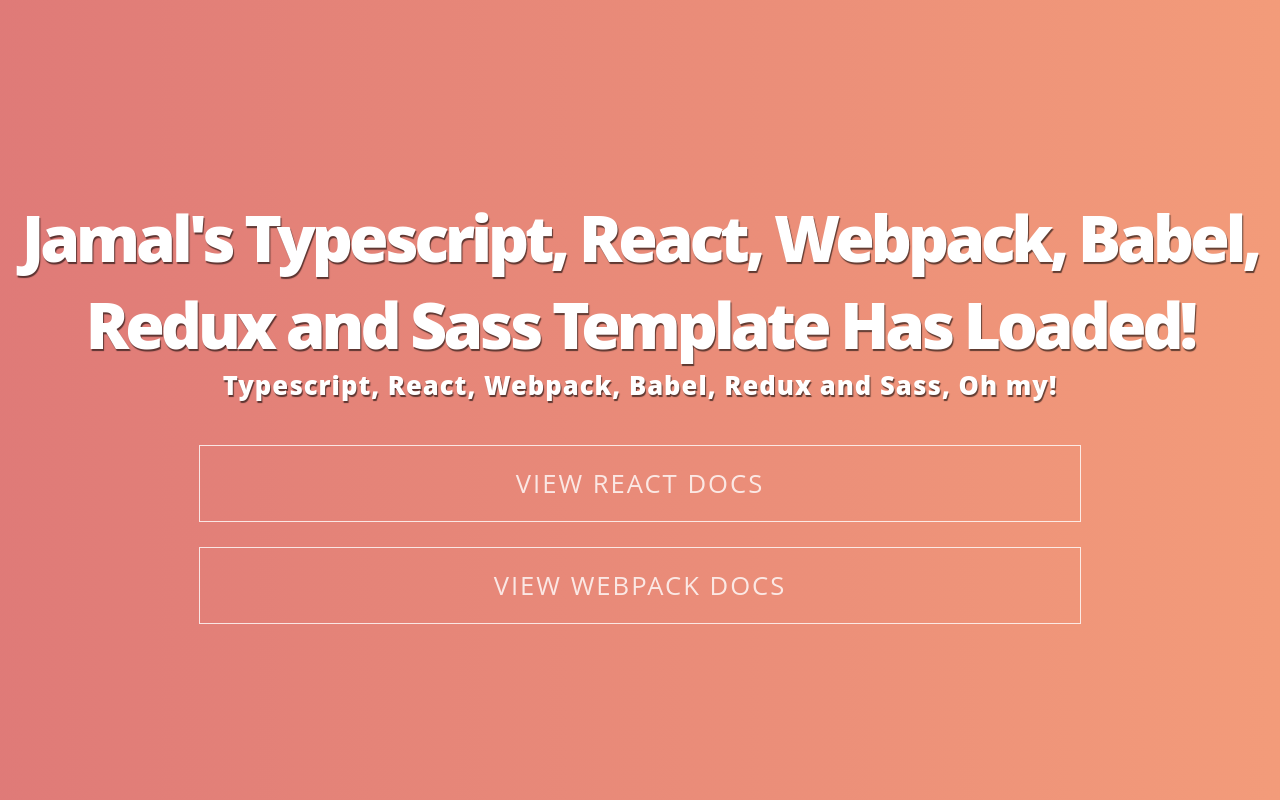
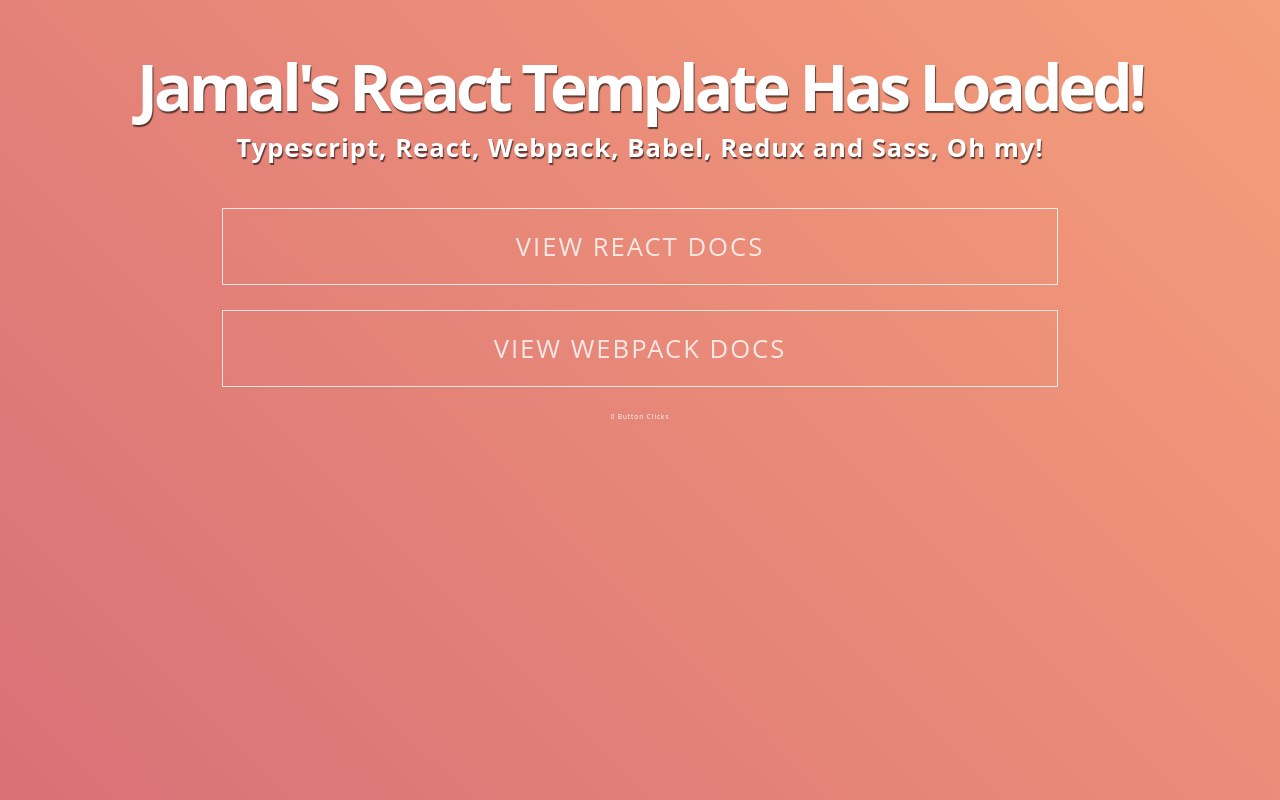
Before and after one commit to jamalmoir/Typescript-React-Webkit-Babel-Redux-Sass-Template, a React app: page / in a window 1280 px wide. Built offline with nearby package versions, Linux system fonts and the light colour scheme.

Commit message:
Move around some css and add another action/reducer for button clicks

```diff
--- /dev/null
+++ b/src/components/App.scss
@@ -0,0 +1,35 @@
+.App {
+  width: 100%;
+  height: 100%;
+  display: flex;
+  flex: 1;
+  flex-direction: column;
+  align-items: center;
+  justify-content: center;
+  text-align: center;
+}
+
+html, body, #root {
+  width: 100%;
+  height: 100%;
+  margin: 0;
+  padding: 0;
+}
+
+body {
+  background: linear-gradient(45deg, #3a1c71, #d76d77, #ffaf7b);
+  background-size: 400%;
+  animation: Background 20s ease infinite;
+}
+
+@keyframes Background {
+  0% {
+    background-position: 0% 50%;
+  }
+  50% {
+    background-position: 100% 50%;
+  }
+  100% {
+    background-position: 0% 50%;
+  }
+}
--- a/src/components/Home/home.scss
+++ b/src/components/Home/home.scss
@@ -1,27 +1,11 @@
-body {
-  background: linear-gradient(45deg, #3a1c71, #d76d77, #ffaf7b);
-  background-size: 400%;
-  animation: Background 20s ease infinite;
-}
-
-.container {
-  position: fixed;
-  top: 0;
-  left: 0;
-  width: 100%;
-  height: 100%;
+.Home {
   display: flex;
   flex: 1;
-  flex-direction: column;
-  align-items: center;
-  justify-content: center;
-  text-align: center;
-}
+  padding: 0 50px;
 
   h1 {
     color: #ffffff;
     font-family: "Open Sans", sans-serif;
-  font-weight: 800;
     font-size: 4em;
     letter-spacing: -4px;
     text-shadow: 1px 2px 1px rgba(0, 0, 0, 0.6);
@@ -36,6 +20,13 @@
     }
   }
 
+  .button-clicks {
+      color: #ffffff;
+      letter-spacing: 1px;
+      font-family: "Open Sans", sans-serif;
+      font-size: 0.4em;
+  }
+
   .button {
     display: block;
     background: transparent;
@@ -43,7 +34,7 @@
     opacity: 0.8;
     margin: 25px auto;
     padding: 20px 40px;
-  width: 800px;
+    width: 75%;
     color: #ffffff;
     text-align: center;
     font-family: "Open Sans", sans-serif;
@@ -59,39 +50,4 @@
       color: #a1a1a1;
     }
   }
-
-@-webkit-keyframes Background {
-  0% {
-    background-position: 0% 50%;
 }
-  50% {
-    background-position: 100% 50%;
-  }
-  100% {
-    background-position: 0% 50%;
-  }
-}
-
-@-moz-keyframes Background {
-  0% {
-    background-position: 0% 50%;
-  }
-  50% {
-    background-position: 100% 50%;
-  }
-  100% {
-    background-position: 0% 50%;
-  }
-}
-
-@keyframes Background {
-  0% {
-    background-position: 0% 50%;
-  }
-  50% {
-    background-position: 100% 50%;
-  }
-  100% {
-    background-position: 0% 50%;
-  }
-}
--- a/src/components/Home/index.tsx
+++ b/src/components/Home/index.tsx
@@ -1,42 +1,60 @@
 import React from "react";
 import { connect } from 'react-redux';
+import { Dispatch } from 'redux';
 
 import Types from 'Types';
+import { BUTTON_CLICK } from "../../redux/actions/actionTypes";
 import "./home.scss";
 
 
 interface HomeProps {
   appLoaded: boolean;
+  buttonClicks: number;
+  onButtonClick: () => null;
 }
 
-const mapStateToProps = (state: Types.RootState) => {
-  return {
-    appLoaded: state.app.appLoaded,
+class Home extends React.Component<HomeProps> {
+  buttonClickHandler = () => {
+		this.props.onButtonClick();
   }
-};
 
-class Home extends React.Component<HomeProps> {
   render () {
     return (
-      <div className="container">
+      <div className="Home">
         <div>
-          <h1>Jamal's Typescript, React, Webpack, Babel, Redux and Sass Template { this.props.appLoaded ? "Has Loaded!" : "" }</h1>
+          <h1>Jamal's React Template { this.props.appLoaded ? "Has Loaded!" : "" }</h1>
           <a className="button"
             href="https://reactjs.org/docs/getting-started.html"
             target="_blank"
+            onClick={this.buttonClickHandler}
           >
             View React Docs
           </a>
           <a className="button"
             href="https://webpack.js.org/concepts"
             target="_blank"
+            onClick={this.buttonClickHandler}
           >
             View Webpack Docs
           </a>
+          <div className="button-clicks">{this.props.buttonClicks === 1 ? '1 Button Click' : this.props.buttonClicks + ' Button Clicks'}</div>
         </div>
       </div>
     )
   };
 };
 
-export default connect(mapStateToProps)(Home);
+const mapStateToProps = (state: Types.RootState) => {
+  return {
+    appLoaded: state.app.appLoaded,
+    buttonClicks: state.home.buttonClicks,
+  }
+};
+
+const mapDispatchToProps = (dispatch: Dispatch<Types.RootAction>) => {
+	return {
+		onButtonClick: () => dispatch({type: BUTTON_CLICK})
+	}
+}
+
+export default connect(mapStateToProps, mapDispatchToProps)(Home);
--- a/src/components/app.tsx
+++ b/src/components/app.tsx
@@ -4,6 +4,8 @@
 import { Dispatch } from 'redux';
 
 import Types from 'Types'
+
+import "./App.scss";
 
 import { AppAction } from '../redux/reducers/app'
 import { APP_LOAD } from '../redux/actions/actionTypes';
@@ -38,7 +40,7 @@
 
   render () {
     return (
-      <div>
+      <div className="App">
         { this.props.appLoaded ? content: ""}
       </div>
     )
--- a/src/redux/actions/actionTypes.ts
+++ b/src/redux/actions/actionTypes.ts
@@ -1,2 +1,3 @@
 export const APP_LOAD = 'APP_LOAD';
 export const INPUT_CHANGE = 'INPUT_CHANGE';
+export const BUTTON_CLICK = 'BUTTON_CLICK';
--- /dev/null
+++ b/src/redux/actions/home.ts
@@ -0,0 +1,4 @@
+import { BUTTON_CLICK } from './actionTypes';
+import { action } from 'typesafe-actions';
+
+export const buttonClick = () => action(BUTTON_CLICK);
--- a/src/redux/reducer.ts
+++ b/src/redux/reducer.ts
@@ -1,9 +1,11 @@
 import app from './reducers/app';
+import home from './reducers/home';
 import { combineReducers } from 'redux';
 import { connectRouter } from 'connected-react-router'
 import { History } from 'history'
 
 export default (history: History) => combineReducers({
   app,
+  home,
   router: connectRouter(history)
 });
--- /dev/null
+++ b/src/redux/reducers/home.ts
@@ -0,0 +1,29 @@
+import { ActionType } from 'typesafe-actions';
+
+import { BUTTON_CLICK } from '../actions/actionTypes';
+import * as actions from '../actions/home';
+
+
+export interface HomeState {
+  buttonClicks: number;
+}
+
+export type HomeAction = ActionType<typeof actions>
+
+const initialState: HomeState = {
+  buttonClicks: 0,
+};
+
+const reducer = (state = initialState, action: HomeAction) => {
+  switch (action.type) {
+    case BUTTON_CLICK:
+      return <HomeState>{
+        ...state,
+        buttonClicks: state.buttonClicks + 1
+      }
+    default:
+      return state;
+  }
+}
+
+export default reducer;
--- a/src/types/Types.d.ts
+++ b/src/types/Types.d.ts
@@ -4,14 +4,16 @@
 
 import rootReducer from '../redux/reducer';
 import {AppState, AppAction} from '../redux/reducers/app'
+import { HomeAction, HomeState } from '../redux/reducers/home';
 
 
 declare module 'Types' {
   export interface RootState {
     readonly app: AppState;
+    readonly home: HomeState;
   }
 
-  export type RootAction = AppAction;// | SomeOtherAction;
+  export type RootAction = AppAction| HomeAction;
 
   export interface ConnectedReduxProps<A extends Action = AnyAction> {
     dispatch: Dispatch<A>
```
Lines whose indentation alone changed are shown as unchanged.
